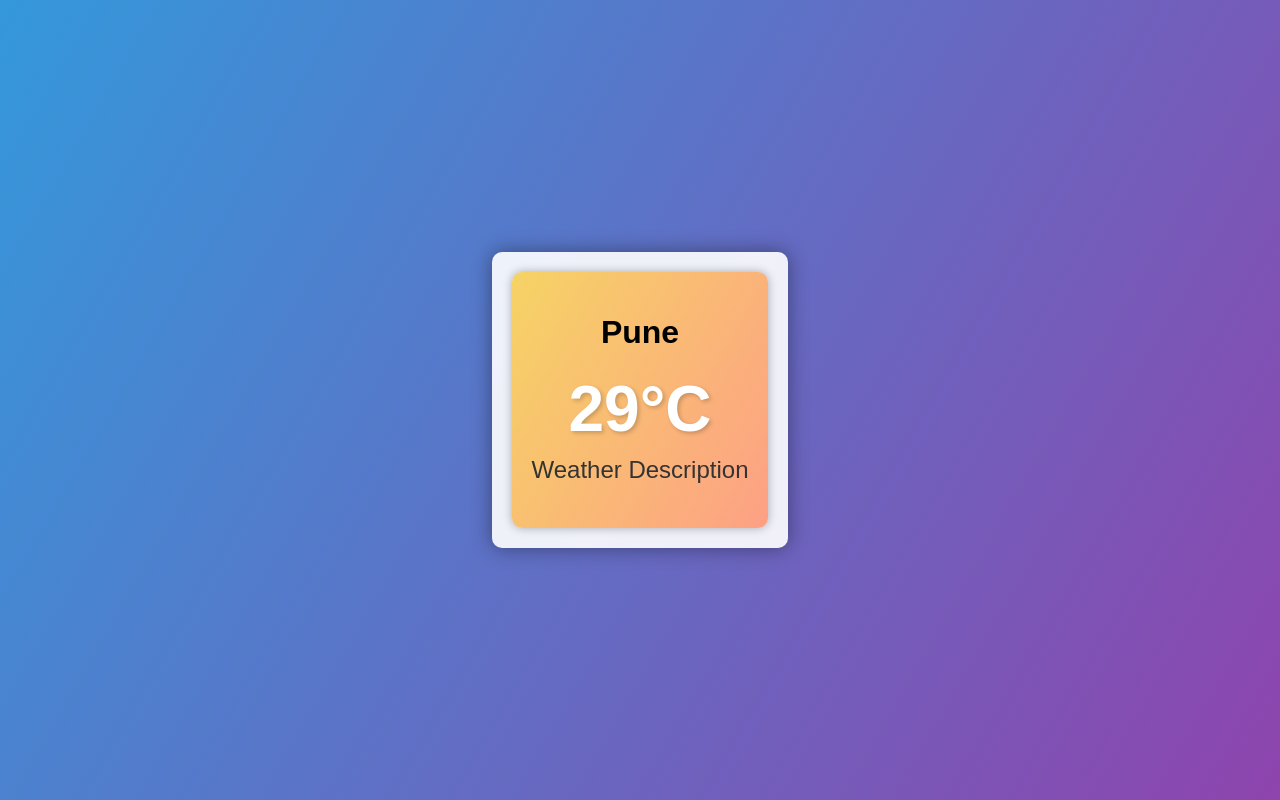
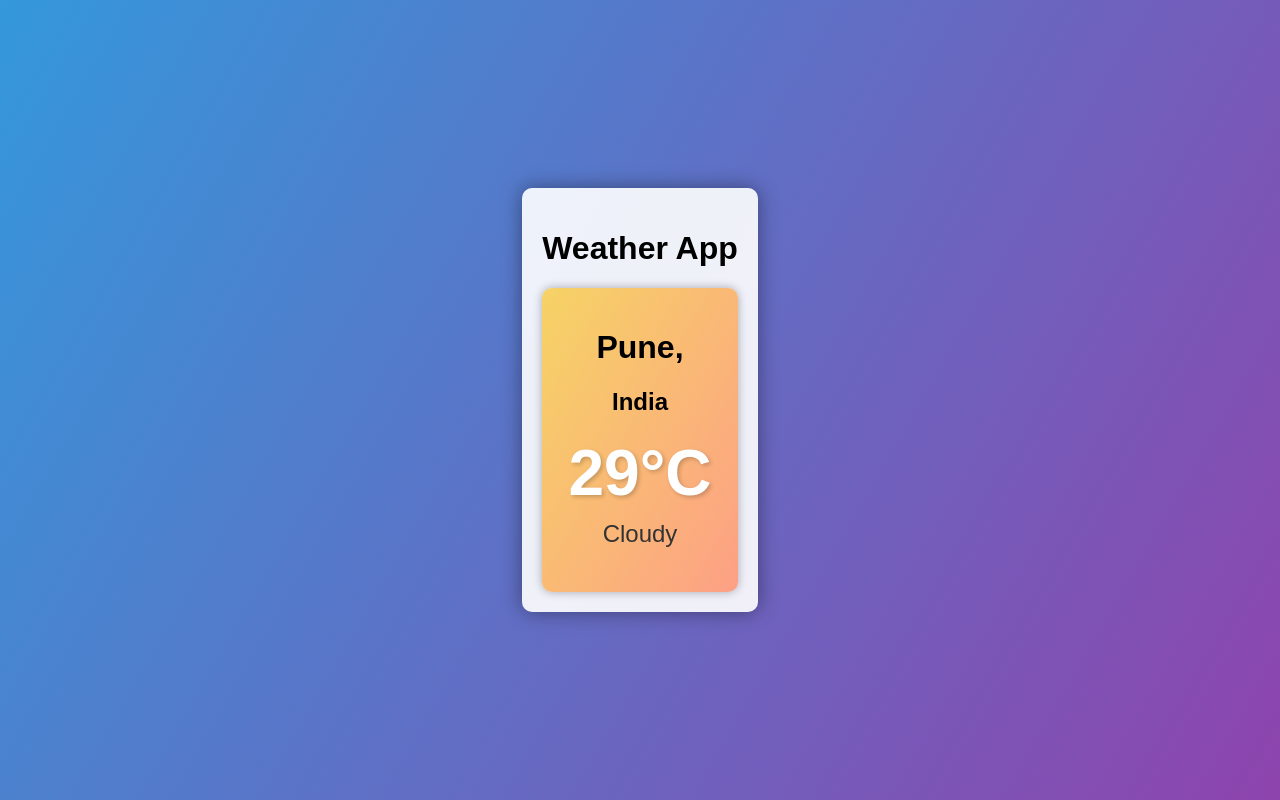
Before and after one commit to ruturaj1703/infotrixs, a plain HTML site: page index.html in a window 1280 px wide. Drawn offline with Linux system fonts and the light colour scheme.

Commit message:
Adding Description and Styling

```diff
--- a/index.html
+++ b/index.html
@@ -8,10 +8,12 @@
 </head>
 <body>
     <div class="container">
+        <h1>Weather App</h1>
         <div class="weather-card">
-            <h1 id="city-name">Pune</h1>
+            <h1 id="city-name">Pune,</h1>
+            <h2 id="country-name">India</h2>
             <div id="temperature" class="temperature">29°C</div>
-            <p id="description" class="description">Weather Description</p>
+            <p id="description" class="description">Cloudy</p>
         </div>
     </div>
 </body>
```
